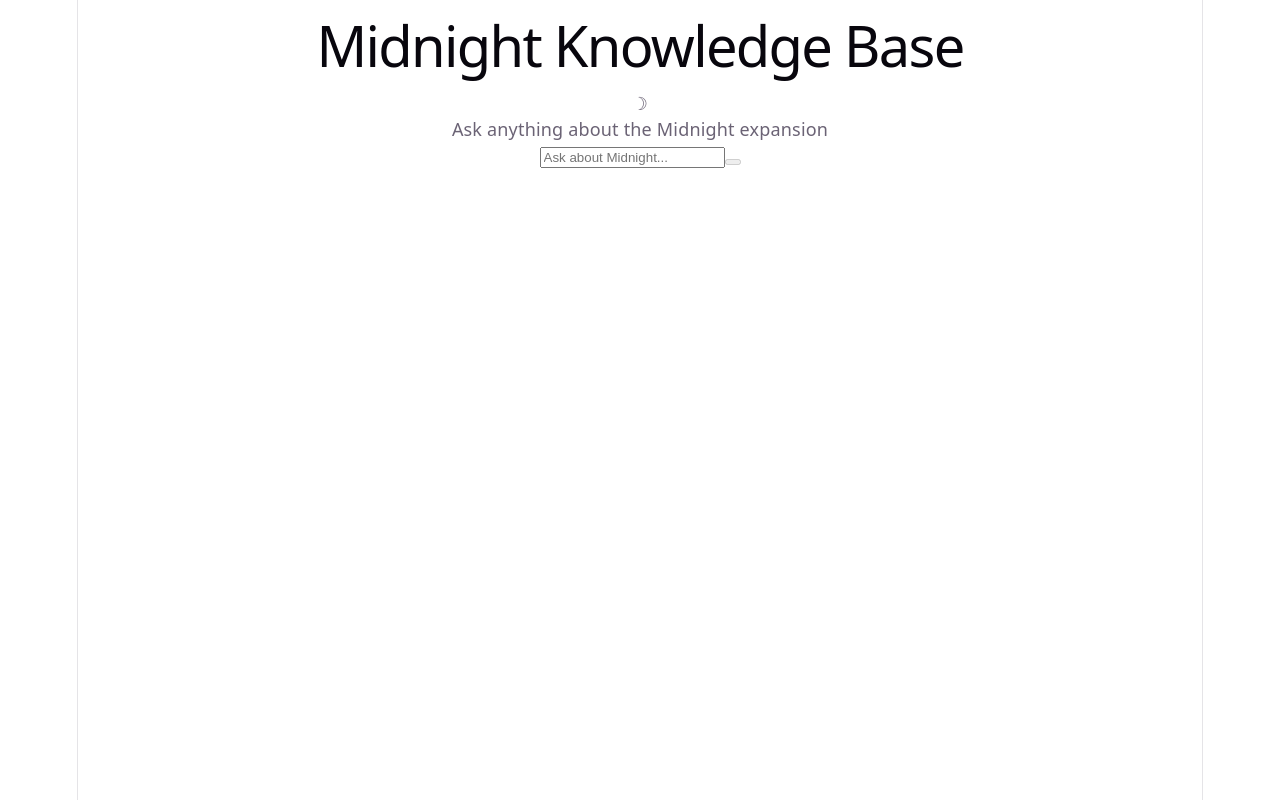
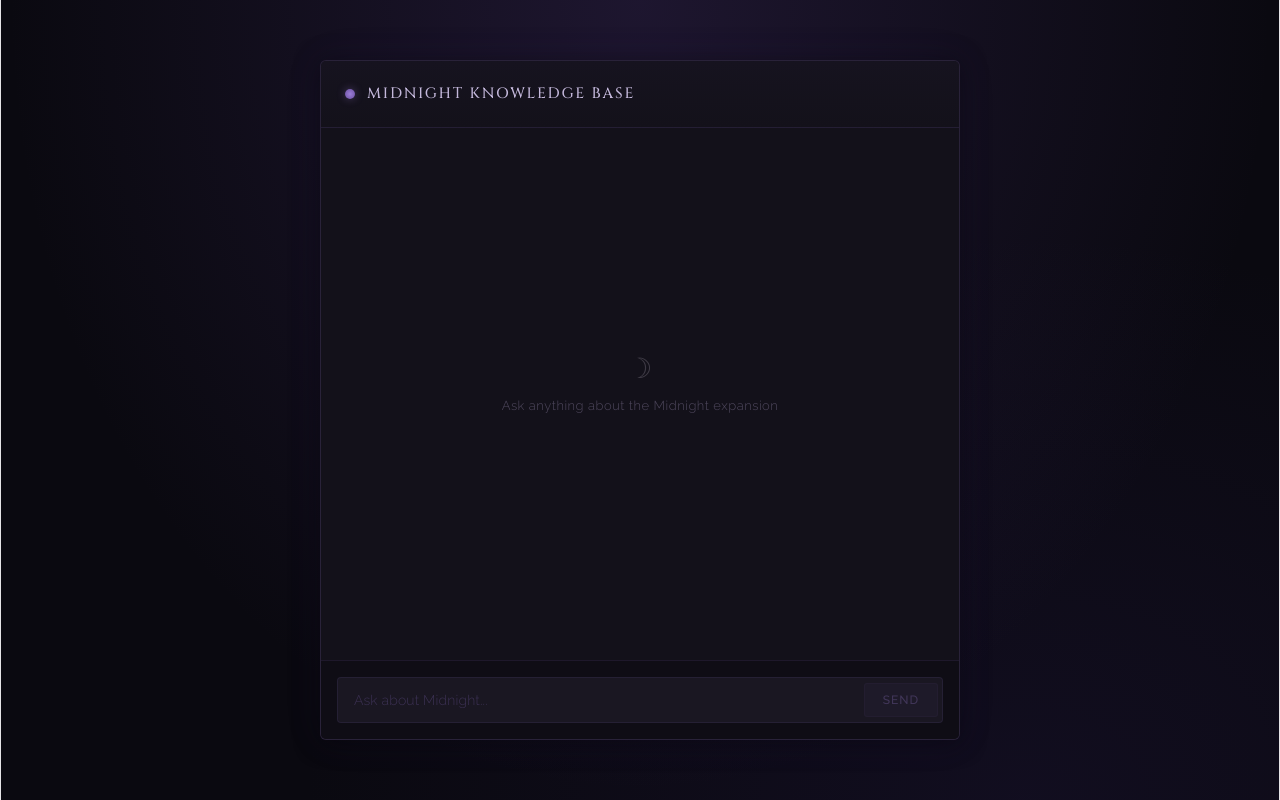
Before and after one commit to AdamBess/midnight-knowledge-base, a React (Vite) app in the folder frontend/: page / in a window 1280 px wide. Built offline with nearby package versions, Linux system fonts and the light colour scheme.

Commit message:
feat: style chat UI with WoW Midnight theme

```diff
--- a/frontend/src/App.css
+++ b/frontend/src/App.css
@@ -1,184 +1,32 @@
-.counter {
-  font-size: 16px;
-  padding: 5px 10px;
-  border-radius: 5px;
-  color: var(--accent);
-  background: var(--accent-bg);
-  border: 2px solid transparent;
-  transition: border-color 0.3s;
-  margin-bottom: 24px;
-
-  &:hover {
-    border-color: var(--accent-border);
-  }
-  &:focus-visible {
-    outline: 2px solid var(--accent);
-    outline-offset: 2px;
-  }
+* {
+  margin: 0;
+  padding: 0;
+  box-sizing: border-box;
 }
 
-.hero {
-  position: relative;
-
-  .base,
-  .framework,
-  .vite {
-    inset-inline: 0;
-    margin: 0 auto;
-  }
-
-  .base {
-    width: 170px;
-    position: relative;
-    z-index: 0;
-  }
-
-  .framework,
-  .vite {
-    position: absolute;
-  }
-
-  .framework {
-    z-index: 1;
-    top: 34px;
-    height: 28px;
-    transform: perspective(2000px) rotateZ(300deg) rotateX(44deg) rotateY(39deg)
-      scale(1.4);
-  }
-
-  .vite {
-    z-index: 0;
-    top: 107px;
-    height: 26px;
-    width: auto;
-    transform: perspective(2000px) rotateZ(300deg) rotateX(40deg) rotateY(39deg)
-      scale(0.8);
-  }
+html,
+body,
+#root {
+  height: 100%;
+  width: 100%;
+  background: #0a0910;
+  overflow: hidden;
 }
 
-#center {
+#root {
   display: flex;
-  flex-direction: column;
-  gap: 25px;
-  place-content: center;
-  place-items: center;
-  flex-grow: 1;
-
-  @media (max-width: 1024px) {
-    padding: 32px 20px 24px;
-    gap: 18px;
-  }
+  align-items: center;
+  justify-content: center;
+  background:
+    radial-gradient(
+      ellipse at 50% 0%,
+      rgba(88, 60, 140, 0.25) 0%,
+      transparent 70%
+    ),
+    radial-gradient(
+      ellipse at 80% 100%,
+      rgba(60, 40, 120, 0.15) 0%,
+      transparent 50%
+    ),
+    #0a0910;
 }
-
-#next-steps {
-  display: flex;
-  border-top: 1px solid var(--border);
-  text-align: left;
-
-  & > div {
-    flex: 1 1 0;
-    padding: 32px;
-    @media (max-width: 1024px) {
-      padding: 24px 20px;
-    }
-  }
-
-  .icon {
-    margin-bottom: 16px;
-    width: 22px;
-    height: 22px;
-  }
-
-  @media (max-width: 1024px) {
-    flex-direction: column;
-    text-align: center;
-  }
-}
-
-#docs {
-  border-right: 1px solid var(--border);
-
-  @media (max-width: 1024px) {
-    border-right: none;
-    border-bottom: 1px solid var(--border);
-  }
-}
-
-#next-steps ul {
-  list-style: none;
-  padding: 0;
-  display: flex;
-  gap: 8px;
-  margin: 32px 0 0;
-
-  .logo {
-    height: 18px;
-  }
-
-  a {
-    color: var(--text-h);
-    font-size: 16px;
-    border-radius: 6px;
-    background: var(--social-bg);
-    display: flex;
-    padding: 6px 12px;
-    align-items: center;
-    gap: 8px;
-    text-decoration: none;
-    transition: box-shadow 0.3s;
-
-    &:hover {
-      box-shadow: var(--shadow);
-    }
-    .button-icon {
-      height: 18px;
-      width: 18px;
-    }
-  }
-
-  @media (max-width: 1024px) {
-    margin-top: 20px;
-    flex-wrap: wrap;
-    justify-content: center;
-
-    li {
-      flex: 1 1 calc(50% - 8px);
-    }
-
-    a {
-      width: 100%;
-      justify-content: center;
-      box-sizing: border-box;
-    }
-  }
-}
-
-#spacer {
-  height: 88px;
-  border-top: 1px solid var(--border);
-  @media (max-width: 1024px) {
-    height: 48px;
-  }
-}
-
-.ticks {
-  position: relative;
-  width: 100%;
-
-  &::before,
-  &::after {
-    content: '';
-    position: absolute;
-    top: -4.5px;
-    border: 5px solid transparent;
-  }
-
-  &::before {
-    left: 0;
-    border-left-color: var(--border);
-  }
-  &::after {
-    right: 0;
-    border-right-color: var(--border);
-  }
-}
--- /dev/null
+++ b/frontend/src/chat/Chat.css
@@ -0,0 +1,247 @@
+@import url('https://fonts.googleapis.com/css2?family=Cinzel:wght@400;500;600&family=Raleway:wght@300;400;500&display=swap');
+
+/* ── Chat Container ── */
+.chat-container {
+  width: min(640px, 92vw);
+  height: min(720px, 85vh);
+  margin: 0 auto;
+  display: flex;
+  flex-direction: column;
+  border: 1px solid rgba(138, 110, 200, 0.18);
+  border-radius: 6px;
+  overflow: hidden;
+  background: #13111a;
+  box-shadow:
+    0 0 40px rgba(88, 60, 160, 0.08),
+    0 2px 24px rgba(0, 0, 0, 0.5);
+}
+
+/* ── Header ── */
+.chat-header {
+  padding: 20px 24px;
+  border-bottom: 1px solid rgba(138, 110, 200, 0.12);
+  background: linear-gradient(180deg, #16131f 0%, #13111a 100%);
+  display: flex;
+  align-items: center;
+  gap: 12px;
+  flex-shrink: 0;
+}
+
+.header-icon {
+  width: 10px;
+  height: 10px;
+  border-radius: 50%;
+  background: radial-gradient(circle, #9b7ed8 0%, #6b4fa0 100%);
+  box-shadow: 0 0 8px rgba(155, 126, 216, 0.4);
+  flex-shrink: 0;
+}
+
+.chat-header h1 {
+  font-family: 'Cinzel', serif;
+  font-size: 15px;
+  font-weight: 500;
+  letter-spacing: 0.12em;
+  color: #c4b8db;
+  margin: 0;
+  text-transform: uppercase;
+}
+
+/* ── Messages Area ── */
+.chat-messages {
+  flex: 1;
+  overflow-y: auto;
+  padding: 24px 20px;
+  display: flex;
+  flex-direction: column;
+  gap: 16px;
+  scrollbar-width: thin;
+  scrollbar-color: rgba(138, 110, 200, 0.2) transparent;
+}
+
+.chat-messages::-webkit-scrollbar {
+  width: 5px;
+}
+
+.chat-messages::-webkit-scrollbar-track {
+  background: transparent;
+}
+
+.chat-messages::-webkit-scrollbar-thumb {
+  background: rgba(138, 110, 200, 0.2);
+  border-radius: 3px;
+}
+
+.chat-messages::-webkit-scrollbar-thumb:hover {
+  background: rgba(138, 110, 200, 0.35);
+}
+
+/* ── Empty State ── */
+.empty-state {
+  flex: 1;
+  display: flex;
+  flex-direction: column;
+  align-items: center;
+  justify-content: center;
+  gap: 12px;
+  opacity: 0.5;
+  user-select: none;
+}
+
+.empty-icon {
+  font-size: 28px;
+  line-height: 1;
+  filter: grayscale(0.3);
+}
+
+.empty-state p {
+  font-family: 'Raleway', sans-serif;
+  font-size: 13px;
+  font-weight: 300;
+  color: #8a7ea0;
+  letter-spacing: 0.04em;
+  margin: 0;
+}
+
+/* ── Message Bubbles ── */
+.message {
+  max-width: 80%;
+  padding: 12px 16px;
+  border-radius: 4px;
+  font-family: 'Raleway', sans-serif;
+  font-size: 14px;
+  line-height: 1.6;
+  font-weight: 400;
+  animation: messageIn 0.25s ease-out;
+}
+
+@keyframes messageIn {
+  from {
+    opacity: 0;
+    transform: translateY(6px);
+  }
+  to {
+    opacity: 1;
+    transform: translateY(0);
+  }
+}
+
+.message-user {
+  align-self: flex-end;
+  background: rgba(107, 79, 160, 0.18);
+  border: 1px solid rgba(138, 110, 200, 0.12);
+  color: #d4cceb;
+}
+
+.message-ai {
+  align-self: flex-start;
+  background: rgba(255, 255, 255, 0.03);
+  border: 1px solid rgba(255, 255, 255, 0.05);
+  color: #a8a0b8;
+}
+
+/* ── Input Area ── */
+.chat-input-area {
+  border-top: 1px solid rgba(138, 110, 200, 0.12);
+  background: #0f0d15;
+  padding: 16px 16px;
+  flex-shrink: 0;
+}
+
+.chat-input-area form {
+  display: flex;
+  align-items: center;
+  gap: 10px;
+  background: #1a1722;
+  border: 1px solid rgba(138, 110, 200, 0.1);
+  border-radius: 4px;
+  padding: 4px 4px 4px 16px;
+  transition: border-color 0.2s ease;
+}
+
+.chat-input-area form:focus-within {
+  border-color: rgba(138, 110, 200, 0.3);
+  box-shadow: 0 0 12px rgba(107, 79, 160, 0.08);
+}
+
+.chat-input-area input {
+  flex: 1;
+  background: transparent;
+  border: none;
+  outline: none;
+  font-family: 'Raleway', sans-serif;
+  font-size: 14px;
+  font-weight: 400;
+  color: #c4b8db;
+  padding: 10px 0;
+  letter-spacing: 0.01em;
+}
+
+.chat-input-area input::placeholder {
+  color: rgba(138, 110, 200, 0.3);
+  font-weight: 300;
+}
+
+.chat-input-area button {
+  background: rgba(107, 79, 160, 0.2);
+  border: 1px solid rgba(138, 110, 200, 0.15);
+  border-radius: 3px;
+  color: #9b7ed8;
+  padding: 9px 18px;
+  font-family: 'Raleway', sans-serif;
+  font-size: 12px;
+  font-weight: 500;
+  letter-spacing: 0.08em;
+  text-transform: uppercase;
+  cursor: pointer;
+  transition: all 0.2s ease;
+  flex-shrink: 0;
+}
+
+.chat-input-area button:hover {
+  background: rgba(107, 79, 160, 0.3);
+  border-color: rgba(138, 110, 200, 0.3);
+  box-shadow: 0 0 10px rgba(107, 79, 160, 0.12);
+}
+
+.chat-input-area button:active {
+  transform: scale(0.97);
+}
+
+.chat-input-area button:disabled {
+  opacity: 0.3;
+  cursor: not-allowed;
+}
+
+/* ── Loading dots ── */
+.loading-dots {
+  display: flex;
+  gap: 5px;
+  padding: 4px 0;
+}
+
+.loading-dots span {
+  width: 5px;
+  height: 5px;
+  border-radius: 50%;
+  background: #6b4fa0;
+  animation: dotPulse 1.2s ease-in-out infinite;
+}
+
+.loading-dots span:nth-child(2) {
+  animation-delay: 0.15s;
+}
+
+.loading-dots span:nth-child(3) {
+  animation-delay: 0.3s;
+}
+
+@keyframes dotPulse {
+  0%, 80%, 100% {
+    opacity: 0.25;
+    transform: scale(0.8);
+  }
+  40% {
+    opacity: 1;
+    transform: scale(1);
+  }
+}
--- a/frontend/src/chat/Chat.tsx
+++ b/frontend/src/chat/Chat.tsx
@@ -1,13 +1,22 @@
-import { useState } from 'react';
+import { useEffect, useRef, useState } from 'react';
+import './Chat.css';
 
 interface Message {
   role: 'user' | 'ai';
   content: string;
 }
+
 export default function Chat() {
   const [messages, setMessages] = useState<Message[]>([]);
   const [userInput, setUserInput] = useState<string>('');
   const [isLoading, setIsLoading] = useState(false);
+  const messagesEndRef = useRef<HTMLDivElement>(null);
+
+  useEffect(() => {
+    messagesEndRef.current?.scrollIntoView({
+      behavior: 'smooth',
+    });
+  }, [messages]);
 
   async function handleSubmit() {
     if (!userInput.trim() || isLoading) return;
@@ -59,7 +68,7 @@ export default function Chat() {
         )}
 
         {isLoading && (
-          <div className="messsage message-ai">
+          <div className="message message-ai">
             <div className="loading-dots">
               <span />
               <span />
@@ -67,6 +76,8 @@ export default function Chat() {
             </div>
           </div>
         )}
+
+        <div ref={messagesEndRef} />
       </div>
 
       <div className="chat-input-area">
@@ -83,7 +94,10 @@ export default function Chat() {
             onChange={(e) => setUserInput(e.target.value)}
             disabled={isLoading}
           ></input>
-          <button type="submit" disabled={!userInput.trim() || isLoading}></button>
+          <button
+            type="submit"
+            disabled={!userInput.trim() || isLoading}
+          >Send</button>
         </form>
       </div>
     </div>
```
